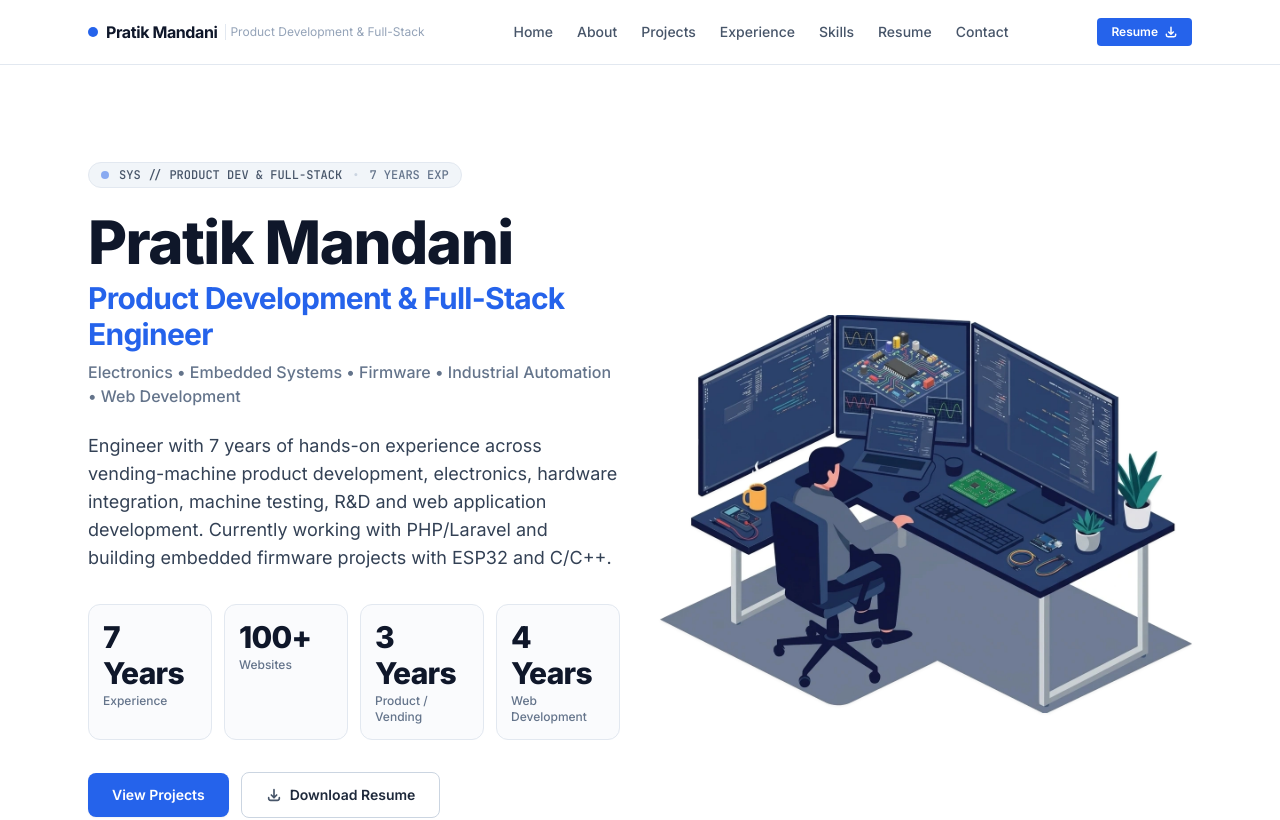
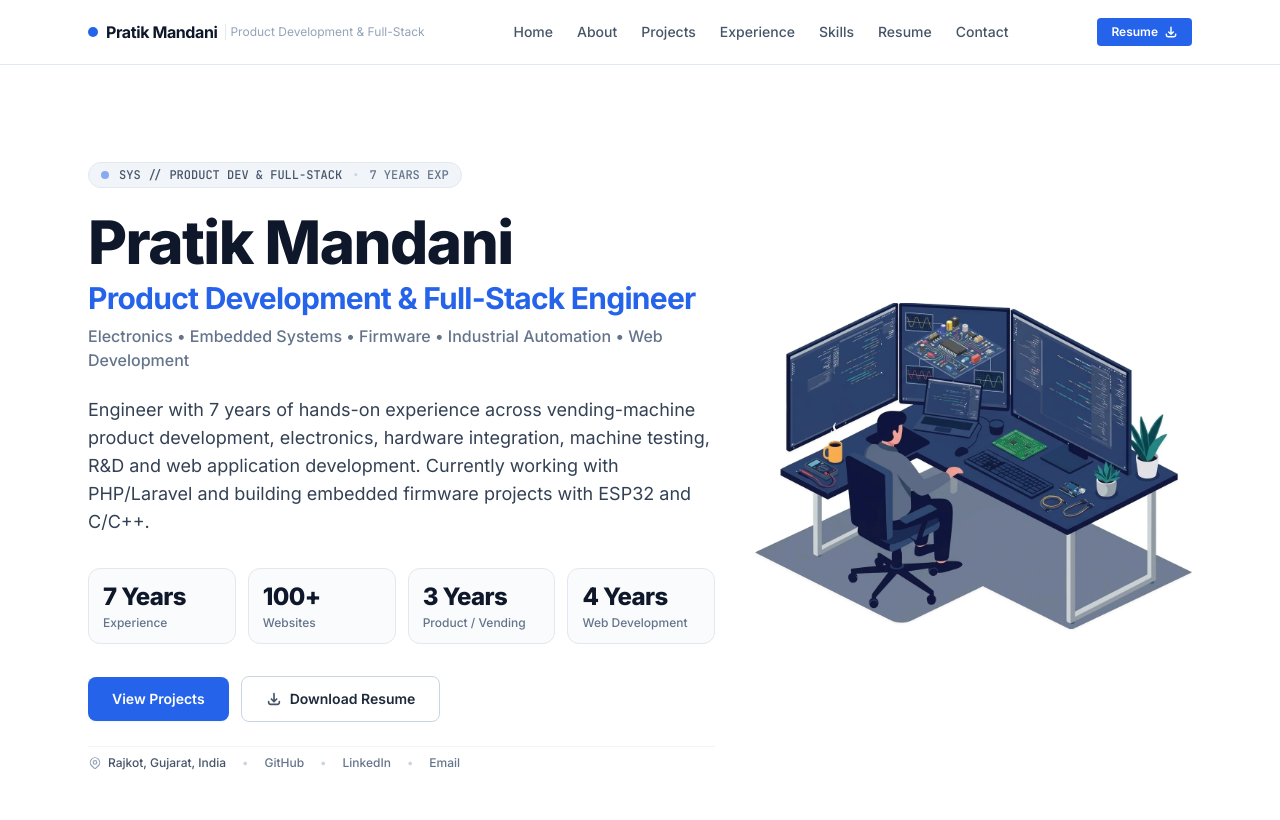
Before and after one commit to pratik-mandani/pratik-mandani.github.io, a React (Vite) app: page / in a window 1280 px wide. Shown: the top 820 px of the page. Built offline with nearby package versions, Linux system fonts and the light colour scheme.

Commit message:
fix: resolve stats cards text wrapping and optimize responsive layout

```diff
--- a/src/components/sections/Hero.tsx
+++ b/src/components/sections/Hero.tsx
@@ -6,8 +6,8 @@ export function Hero() {
       <div className="max-w-6xl mx-auto px-4 sm:px-6">
         <div className="grid grid-cols-1 lg:grid-cols-12 gap-8 lg:gap-10 items-center">
 
-          {/* Left Column: Text & Hero Content (6 cols on lg) */}
-          <div className="lg:col-span-6 space-y-6">
+          {/* Left Column: Text & Hero Content (7 cols on lg) */}
+          <div className="lg:col-span-7 space-y-6">
 
             {/* System Status / Coordinate Badge */}
             <div className="inline-flex items-center gap-2.5 px-3 py-1 rounded-full text-xs font-mono font-medium text-slate-600 bg-slate-100 border border-slate-200">
@@ -40,16 +40,16 @@ export function Hero() {
             </p>
 
             {/* 4 Stats Cards */}
-            <div className="grid grid-cols-2 sm:grid-cols-4 gap-3 pt-2">
+            <div className="grid grid-cols-2 sm:grid-cols-4 gap-2.5 sm:gap-3 pt-2">
               {personalInfo.stats.map((stat, idx) => (
                 <div
                   key={idx}
-                  className="p-3.5 rounded-xl border border-slate-200 bg-slate-50/70 hover:bg-white hover:border-slate-300 transition-colors"
+                  className="p-3 sm:px-3.5 sm:py-3 rounded-xl border border-slate-200 bg-slate-50/70 hover:bg-white hover:border-slate-300 transition-colors"
                 >
-                  <div className="text-2xl sm:text-3xl font-extrabold text-slate-900 tracking-tight">
+                  <div className="text-lg sm:text-xl xl:text-2xl font-extrabold text-slate-900 tracking-tight whitespace-nowrap">
                     {stat.value}
                   </div>
-                  <div className="text-xs font-medium text-slate-500 mt-0.5">
+                  <div className="text-xs font-medium text-slate-500 mt-0.5 whitespace-nowrap">
                     {stat.label}
                   </div>
                 </div>
@@ -116,7 +116,7 @@ export function Hero() {
           </div>
 
           {/* Right Column: Large Mirrored Workstation Graphic (No Box) */}
-          <div className="lg:col-span-6 flex items-center justify-center lg:justify-end">
+          <div className="lg:col-span-5 flex items-center justify-center lg:justify-end">
             <div className="w-full max-w-md sm:max-w-lg lg:max-w-none">
               <img
                 src="/images/hero-workstation.webp"
```
